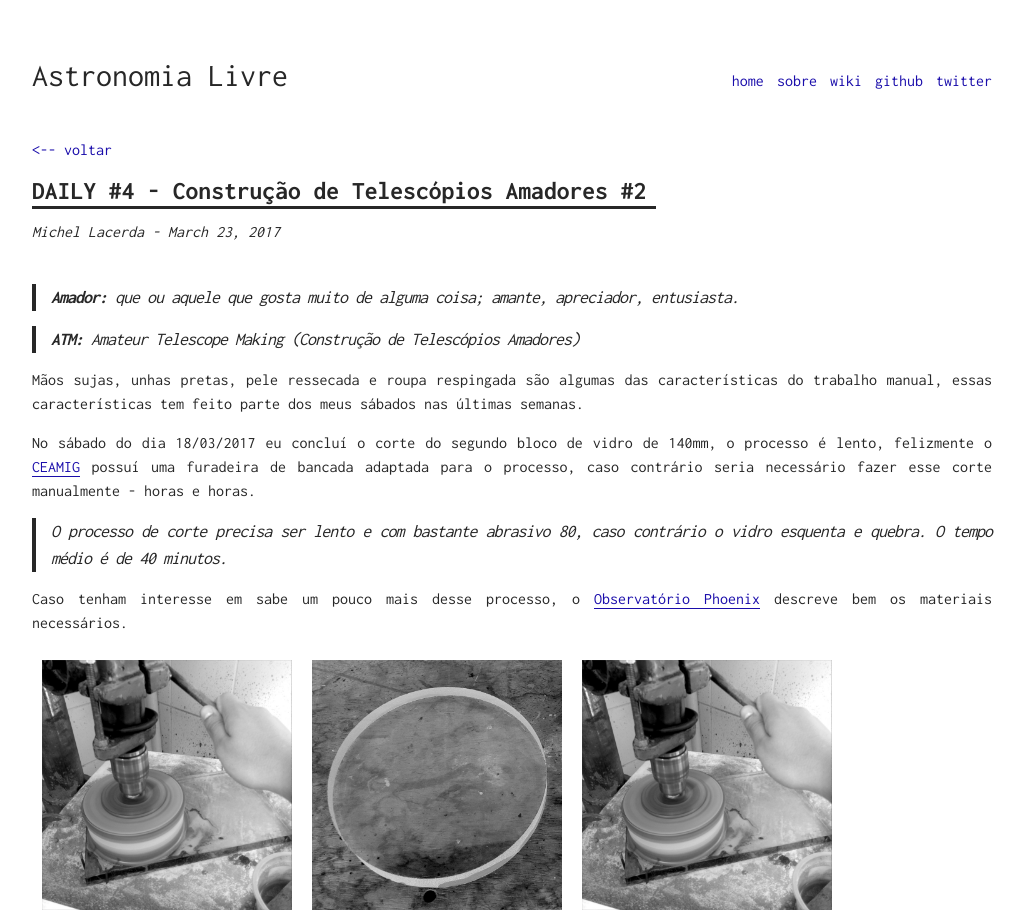
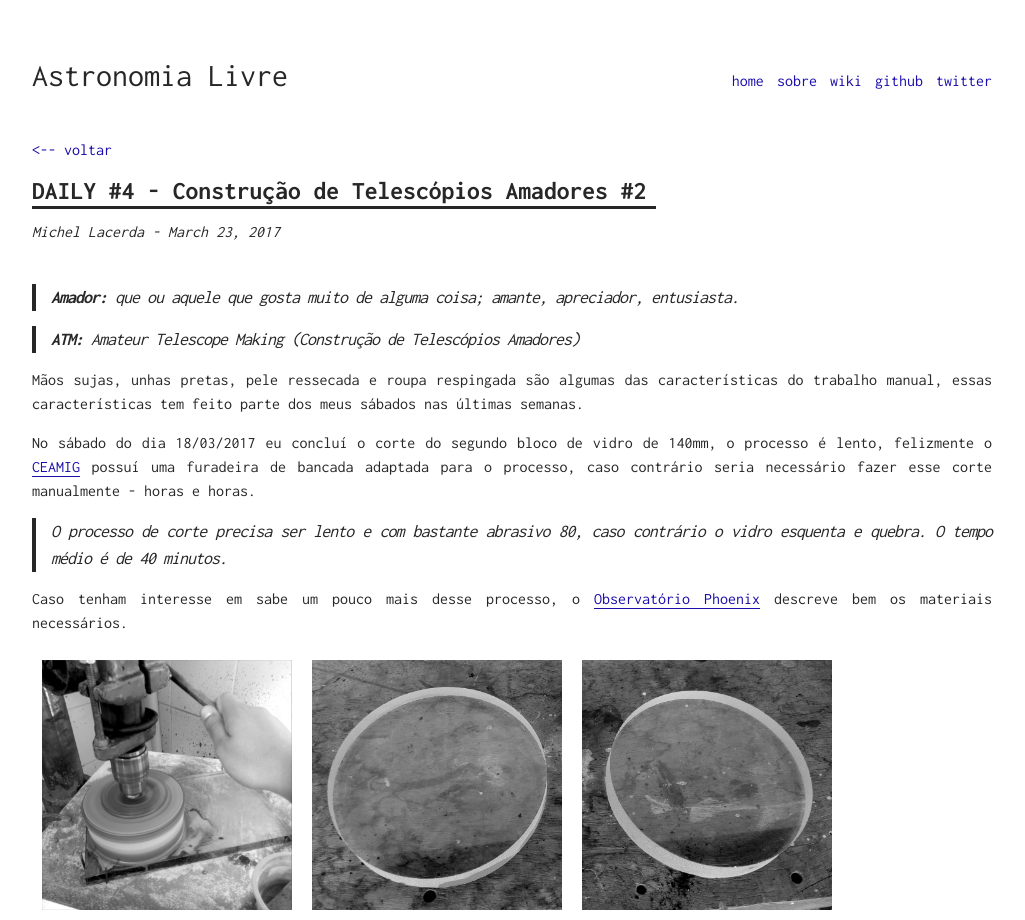
Before and after one commit to MichelLacerda/astronomia, a Jekyll site: the page built from _posts/2017-03-23-daily-4-construcao-de-telescopios-amadores-2.md, in a window 1280 px wide. Shown: the whole page, without its empty margins (128-1153 px from the left). Built offline with Jekyll 4.4.1, drawn with Linux system fonts in a browser that asks for light colours; comment, search, counter and statistics services are not loaded.

Commit message:
Published with https://stackedit.io/

```diff
--- a/_posts/2017-03-23-daily-4-construcao-de-telescopios-amadores-2.md
+++ b/_posts/2017-03-23-daily-4-construcao-de-telescopios-amadores-2.md
@@ -18,6 +18,6 @@
 
 Caso tenham interesse em sabe um pouco mais desse processo, o [Observatório Phoenix](http://www.observatorio-phoenix.org/) descreve bem os materiais necessários.
 
-![Tux Mono](/imgs/atm_2_01.jpg){:width="250"}
-![Tux Mono](/imgs/atm_2_02.jpg){:width="250"}
-![Tux Mono](/imgs/atm_2_01.jpg){:width="250"}
+[![Tux Mono](/imgs/atm_2_01.jpg){:width="250"}](http://www.astronomialivre.org/imgs/atm_2_01.jpg){:target="_blank"}
+[![Tux Mono](/imgs/atm_2_02.jpg){:width="250"}](http://www.astronomialivre.org/imgs/atm_2_02.jpg){:target="_blank"}
+[![Tux Mono](/imgs/atm_2_03.jpg){:width="250"}](http://www.astronomialivre.org/imgs/atm_2_03.jpg){:target="_blank"}
```
